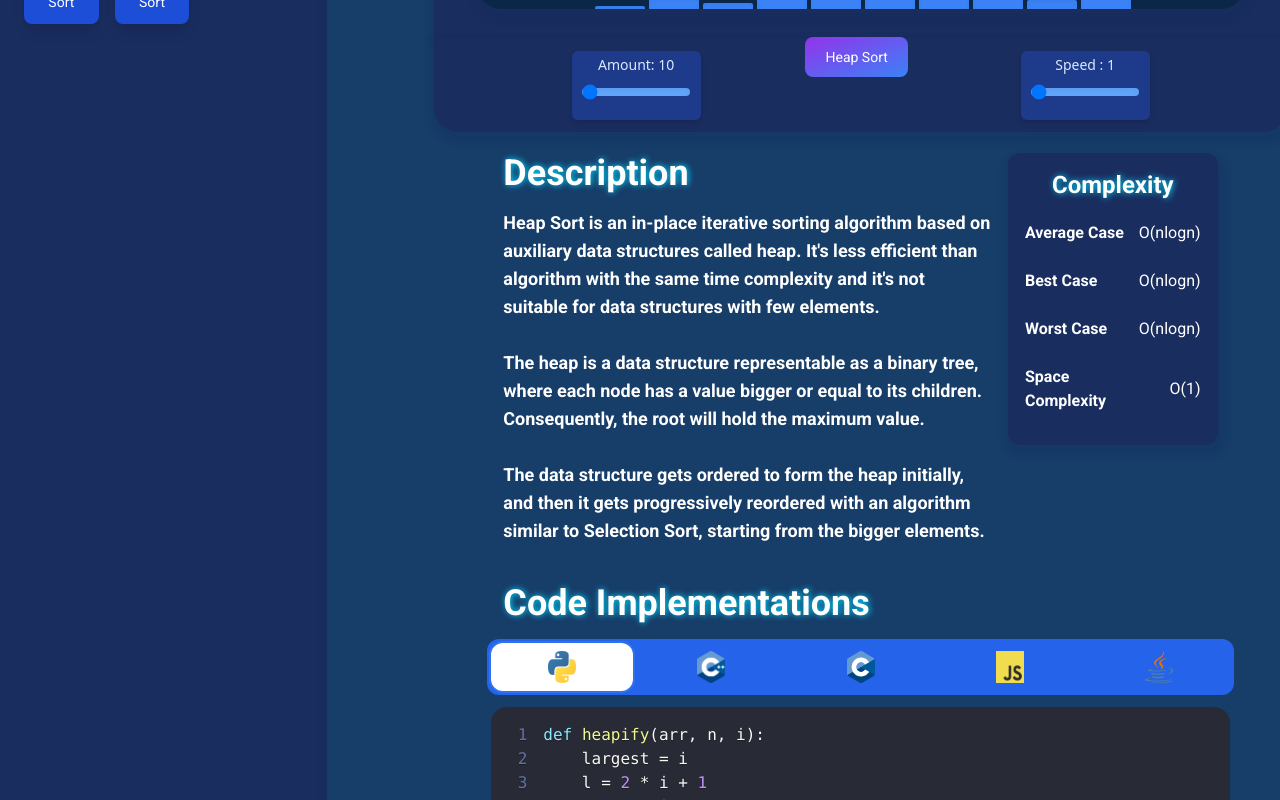
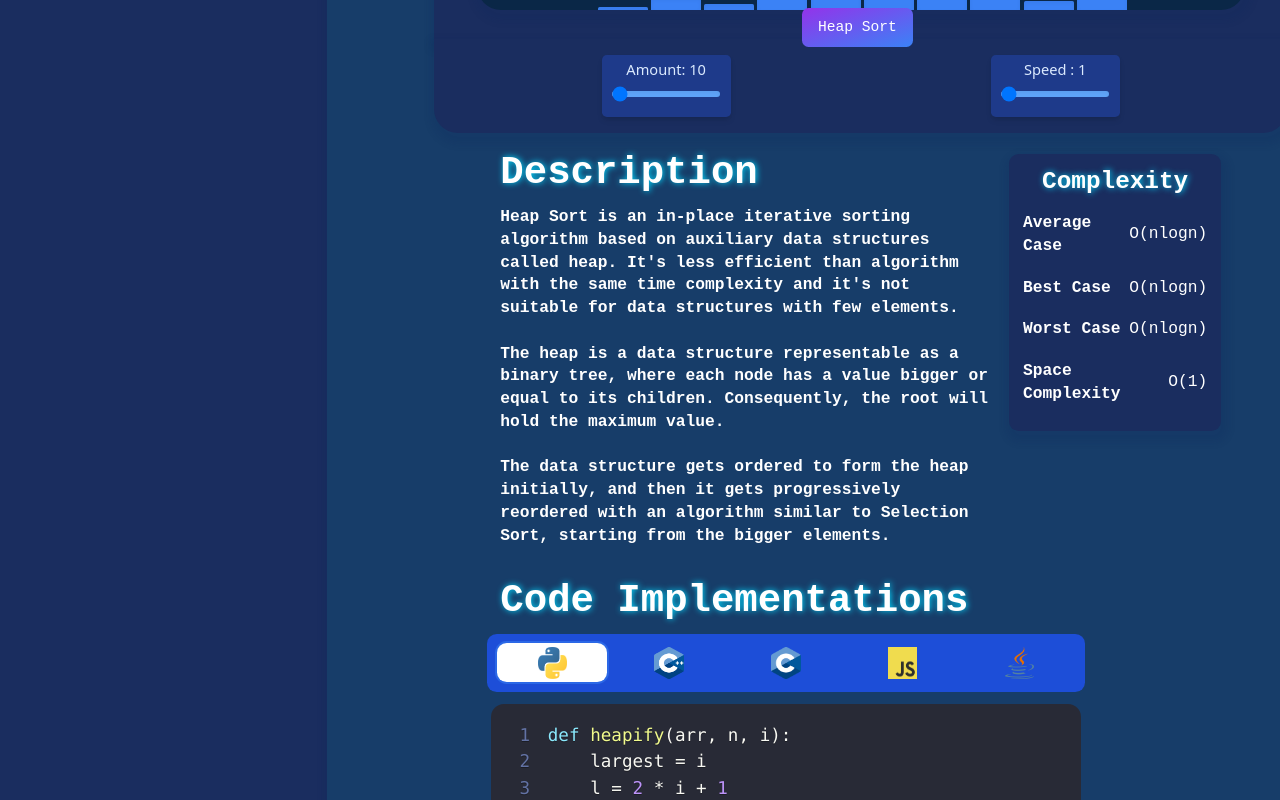
Before and after one commit to yamhokim/Sorting-Algorithm-Website, a React (Vite) app in the folder sortAlgorithmVisualizer/: page /heap-sort in a window 1280 px wide. Shown: the part 360-1160 px from the top of the page. Built offline with nearby package versions, Linux system fonts and the light colour scheme.

Commit message:
updated styling of code tabs

```diff
--- a/sortAlgorithmVisualizer/src/components/Tabs/TabsComponent.tsx
+++ b/sortAlgorithmVisualizer/src/components/Tabs/TabsComponent.tsx
@@ -20,17 +20,17 @@ const TabsComponent = ({ items }) => {
 
   return (
     <>
-      <div className="flex flex-col w-full">
-        <h1 className="neontext text-4xl font-bold text-white-800 self-start ml-4 mb-4">
+      <div className="flex flex-col w-[80%]">
+        <h1 className="neontext text-5xl font-bold text-white-800 self-start ml-4 mb-4">
           Code Implementations
         </h1>
-        <div className="bg-blue-600 p-1 rounded-xl flex justify-between items-center gap-x-2 font-bold text-white">
+        <div className="bg-blue-700 p-3 rounded-xl flex justify-between items-center gap-x-2 font-bold text-white">
           {items.map((item, index) => (
             <button
               ref={index === 0 ? firstBtnRef : null}
               key={index}
               onClick={() => setSelectedTab(index)}
-              className={`outline-none w-full p-2 hover:bg-blue-400 rounded-xl text-center focus:ring-2 focus:bg-white focus:text-blue-600 transition duration-200 hover:scale-110 ${
+              className={`outline-none w-full p-1 hover:bg-blue-400 rounded-xl text-center focus:ring-2 focus:bg-white focus:text-blue-600 transition duration-200 hover:scale-110 ${
                 selectedTab === index ? "ring-2 bg-white" : ""
               }`}
             >
@@ -38,7 +38,7 @@ const TabsComponent = ({ items }) => {
                 <img
                   src={iconMap[item.title]}
                   alt={`${item.title} icon`}
-                  className="h-8 w-7 mx-auto" // Adjust the size of the icon
+                  className="h-10 w-9 mx-auto" // Adjust the size of the icon
                 />
               }
             </button>
--- a/sortAlgorithmVisualizer/src/components/arrayBar.tsx
+++ b/sortAlgorithmVisualizer/src/components/arrayBar.tsx
@@ -87,7 +87,7 @@ function ArrayBar({ name, amountValue, speedValue }: ArrayBarProps) {
 
       <div className="mt-4 absolute translate-y-40">
         <button
-          className="text-white bg-gradient-to-br from-purple-600 to-blue-500 hover:bg-gradient-to-bl focus:ring-4 focus:outline-none focus:ring-blue-300 dark:focus:ring-blue-800 font-medium rounded-lg text-sm px-5 py-2.5 text-center me-2 mb-2"
+          className="text-white bg-gradient-to-br from-purple-600 to-blue-500 hover:bg-gradient-to-bl focus:ring-4 focus:outline-none focus:ring-blue-300 dark:focus:ring-blue-800 font-medium rounded-lg text-lg px-5 py-2.5 text-center me-2 mb-2"
           onClick={() =>
             handleSortingAlgorithm(
               name,
--- a/sortAlgorithmVisualizer/src/components/flipCard.tsx
+++ b/sortAlgorithmVisualizer/src/components/flipCard.tsx
@@ -22,13 +22,13 @@ const FlipCard = ({ complexities }: FlipCardProps) => {
       <div className="card">
         <div className="card-back">
           <div className="flipbox text-white p-4 rounded-xl">
-            <h2 className="neontext text-2xl font-bold mb-1">Complexity</h2>
+            <h2 className="neontext text-3xl font-bold mb-1">Complexity</h2>
             <table className="w-full text-left border-separate border-spacing-y-2">
               <tbody>
                 {Object.entries(complexities).map(([key, value]) => (
                   <tr className="border-t" key={key}>
-                    <td className="py-2 font-bold">{key}</td>
-                    <td className="py-2 text-right">{value}</td>
+                    <td className="py-2 font-bold text-xl">{key}</td>
+                    <td className="py-2 text-right text-xl">{value}</td>
                   </tr>
                 ))}
               </tbody>
--- a/sortAlgorithmVisualizer/src/components/header.tsx
+++ b/sortAlgorithmVisualizer/src/components/header.tsx
@@ -5,7 +5,7 @@ type HeaderProp = {
 };
 
 function Header({ title }: HeaderProp) {
-  return <div className="title font-bold text-5xl text-cyan-100">{title}</div>;
+  return <div className="title font-bold text-6xl text-cyan-100">{title}</div>;
 }
 
 export default Header;
--- a/sortAlgorithmVisualizer/src/components/sliders.tsx
+++ b/sortAlgorithmVisualizer/src/components/sliders.tsx
@@ -28,7 +28,7 @@ function sliders({
         <div className="bg-blue-900 h-1rem w-4rem  rounded-md relative shadow-md">
           <label
             htmlFor="default-range"
-            className="block text-sm font-medium text-blue-100 py-1 font-sans"
+            className="block text-lg font-medium text-blue-100 py-1 font-sans"
           >
             Amount: {amountValue}
           </label>
@@ -46,7 +46,7 @@ function sliders({
         <div className="bg-blue-900 h-1rem w-4rem  rounded-md relative shadow-md">
           <label
             htmlFor="default-range"
-            className="block text-sm font-medium text-blue-100 py-1 font-sans"
+            className="block text-lg font-medium text-blue-100 py-1 font-sans"
           >
             Speed : {speedValue}
           </label>
--- a/sortAlgorithmVisualizer/src/components/textBox.tsx
+++ b/sortAlgorithmVisualizer/src/components/textBox.tsx
@@ -18,11 +18,11 @@ const TextBox = ({ text, complexities }: TextBoxProps) => {
       <div className="flex flex-col w-full">
         <div className="flex w-full gap-4 px-4">
           <div className="w-[70%]">
-            <h1 className="neontext text-4xl font-bold text-white-800 text-left mb-4">
+            <h1 className="neontext text-5xl font-bold text-white-800 text-left mb-4">
               Description
             </h1>
             <p
-              className="text-left text-lg font-bold text-white-800 self-start mb-4"
+              className="text-left text-xl font-bold text-white-800 self-start mb-4"
               dangerouslySetInnerHTML={formatText(text)}
             />
           </div>
--- a/sortAlgorithmVisualizer/src/index.css
+++ b/sortAlgorithmVisualizer/src/index.css
@@ -16,7 +16,7 @@ html {
   margin: 0;
   background-color: rgb(26, 45, 95);
   color: white;
-  font-family: "Roboto", sans-serif;
+  font-family: monospace;
   text-align: center;
 }
 
--- a/sortAlgorithmVisualizer/src/pages/index.tsx
+++ b/sortAlgorithmVisualizer/src/pages/index.tsx
@@ -61,7 +61,7 @@ const Home = () => {
                   EngSci Robo @ UofT | Insert ur info here
                 </p>
                 <p className="leading-relaxed mb-3 text-sm font-mono text-wrap px-2">
-                  yoonhoemail@gmail.com
+                  yoonho.luke.kim@gmail.com
                 </p>
                 <div className="flex justify-center gap-5">
                   <a
--- a/sortAlgorithmVisualizer/src/pages/sortPage.tsx
+++ b/sortAlgorithmVisualizer/src/pages/sortPage.tsx
@@ -34,7 +34,7 @@ const SortPage: React.FC<SortPageProp> = ({
           language={title.toLowerCase()}
           style={dracula}
           showLineNumbers
-          customStyle={{ borderRadius: "1rem" }}
+          customStyle={{ borderRadius: "1rem", fontSize: "1.1em" }}
         >
           {snippet.trim()}
         </SyntaxHighlighter>
--- a/sortAlgorithmVisualizer/src/utils/heapSort.ts
+++ b/sortAlgorithmVisualizer/src/utils/heapSort.ts
@@ -42,7 +42,7 @@ export const heapSortCode: SortCodeProps = {
         largest = r
 
     if largest != i:
-        arr[i], arr[largest] = arr[largest], arr[i]  # Swap
+        arr[i], arr[largest] = arr[largest], arr[i]
         heapify(arr, n, largest)
 
 def heapSort(arr):
@@ -132,7 +132,7 @@ void heapSort(int arr[], int n) {
     }
 
     if (largest !== i) {
-        let temp = arr[i]; // Swap
+        let temp = arr[i];
         arr[i] = arr[largest];
         arr[largest] = temp;
         heapify(arr, n, largest);
```
